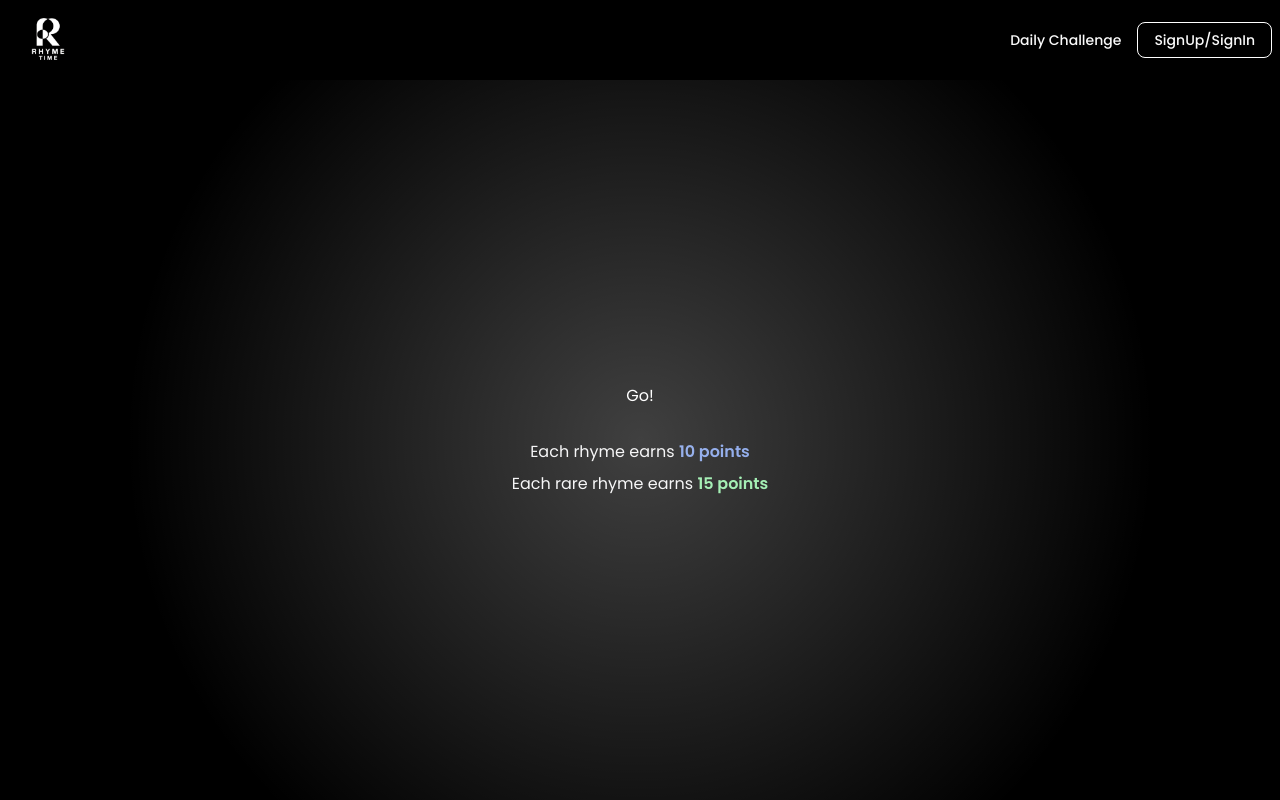
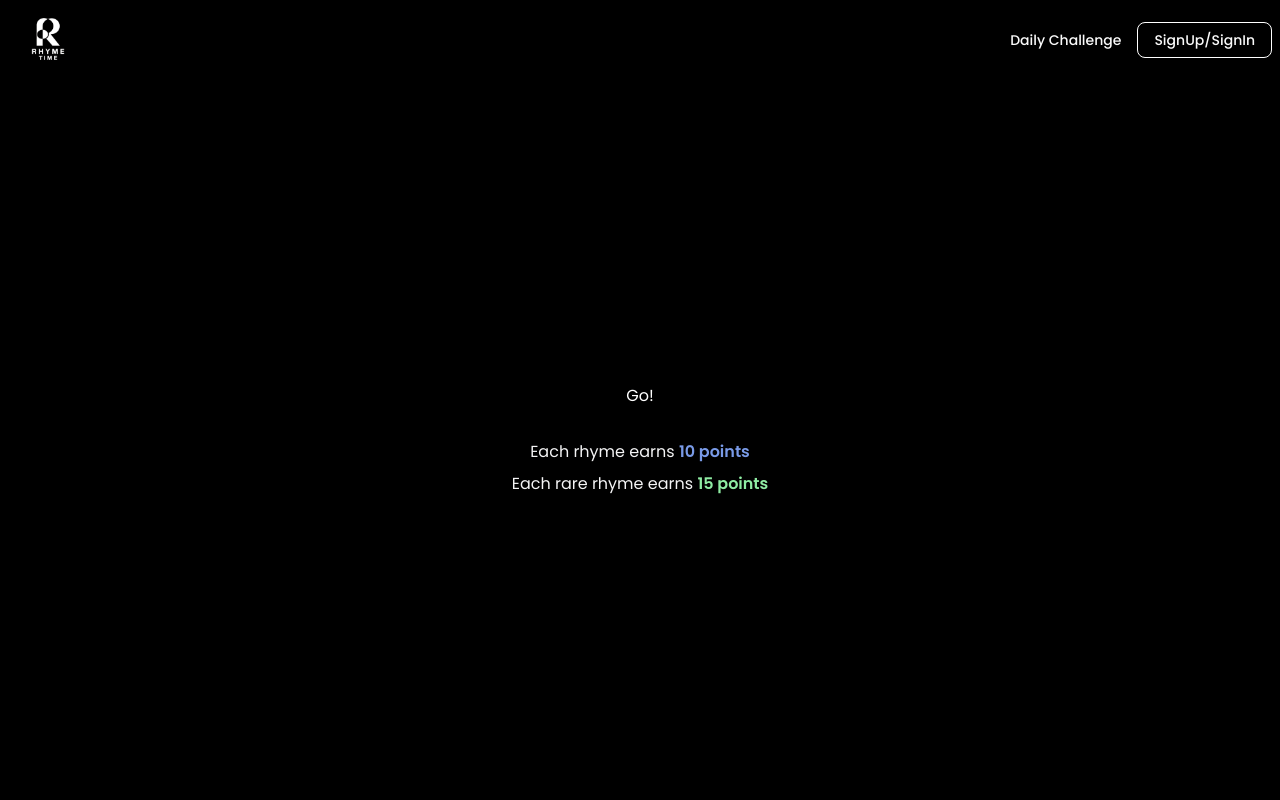
Before and after one commit to P-Sanjana/rhyme-time, a Next.js app: page /play in a window 1280 px wide. Built offline with nearby package versions, Linux system fonts and the light colour scheme.

Commit message:
flicker animation during countdown 💫

```diff
--- a/src/app/play/page.tsx
+++ b/src/app/play/page.tsx
@@ -15,9 +15,9 @@ const GamePage = () =>{
 
   return (
     <div className="relative h-[90vh] bg-black flex flex-col items-center justify-center text-white overflow-hidden">
-      <div className="absolute inset-0 bg-[radial-gradient(circle_at_center,rgba(255,255,255,0.25)_0%,transparent_70%)] animate-flicker"></div>
       {count > 0 ?
       <>
+        <div className="absolute inset-0 bg-[radial-gradient(circle_at_center,rgba(255,255,255,0.25)_0%,transparent_70%)] animate-flicker"></div>
         <h2 className="text-4xl font-semibold mb-4">{GAME_STARTS_IN}</h2>
         <h1 className="text-6xl font-bold z-10">{count}</h1>
       </> : 'Go!'}
```
